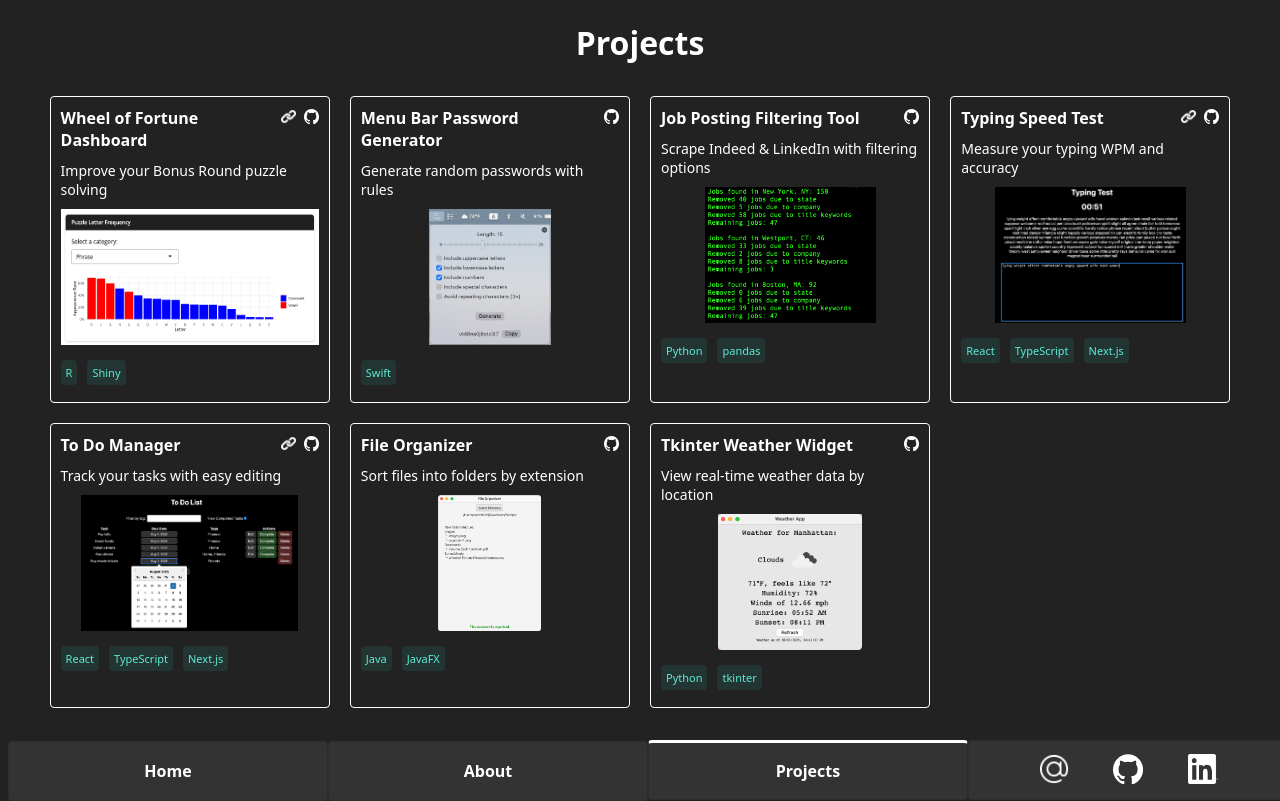
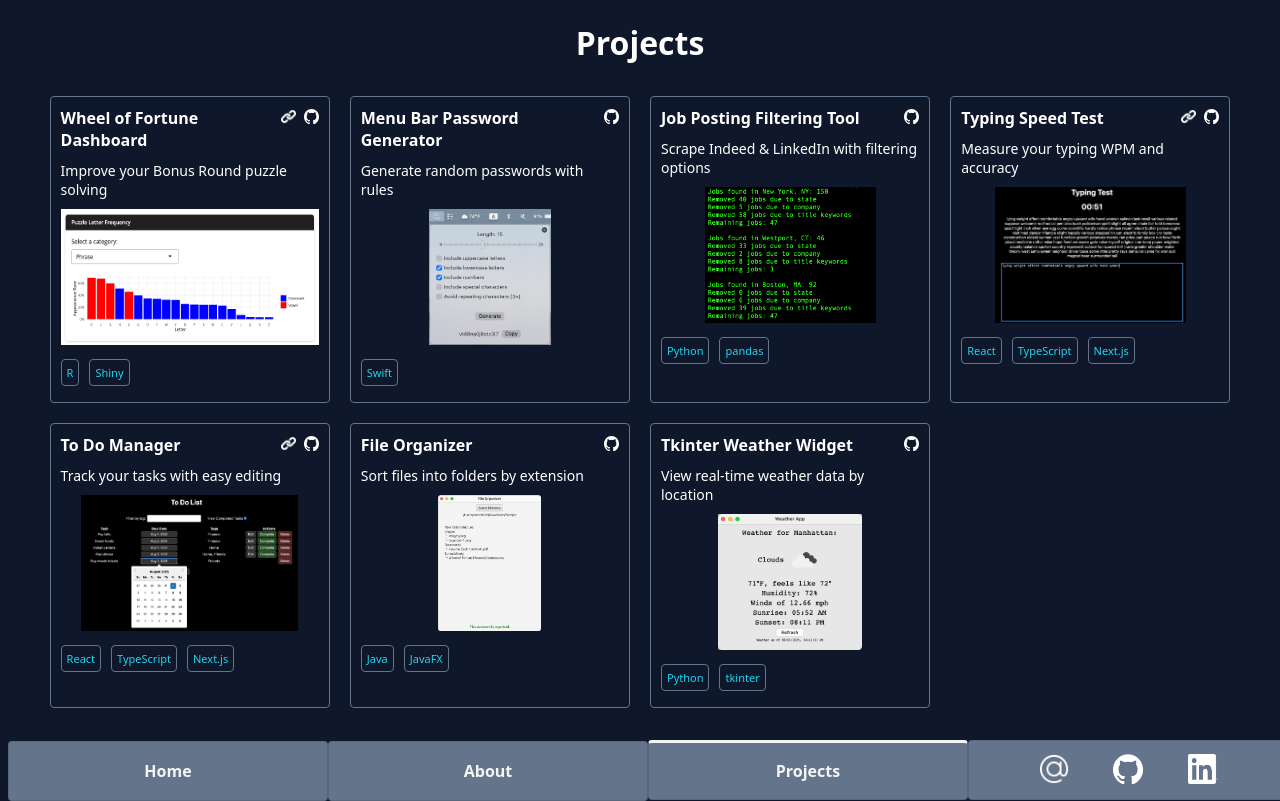
Before and after one commit to zkornbluth/zkornbluth.github.io, a Next.js app: page / in a window 1280 px wide. Both pictures are taken after a click on the button "Projects". Built offline with nearby package versions, Linux system fonts and the light colour scheme.

Commit message:
Updated color scheme

```diff
--- a/app/styles.css
+++ b/app/styles.css
@@ -1,7 +1,7 @@
 body {
     text-align: center;
     font-family: system-ui,-apple-system,system-ui,"Helvetica Neue",Helvetica,Arial,sans-serif;
-    background-color: #222222;
+    background-color: #0F172A;
     color: white;
 }
 
@@ -16,8 +16,8 @@ body {
 .bottom-button {
     width: 25%;
     height: 60px;
-    color: white;
-    background-color: #333333;
+    color: #F4F4F4;
+    background-color: #64748B;
     border: 1px solid rgba(0, 0, 0, 0.1);
     border-radius: .25rem;
     box-shadow: rgba(0, 0, 0, 0.02) 0 1px 3px 0;
@@ -38,19 +38,19 @@ body {
   transform: translateY(-1px);
   border-color: rgba(0, 0, 0, 0.15);
   box-shadow: rgba(0, 0, 0, 0.1) 0 4px 12px;
-  color: #BBBBBB;
+  color: #F4F4F4;
 }
 
 .bottom-button:active {
   background-color: #444444;
   border-color: rgba(0, 0, 0, 0.15);
   box-shadow: rgba(0, 0, 0, 0.06) 0 2px 4px;
-  color: #BBBBBB;
+  color: #F4F4F4;
   transform: translateY(0);
 }
 
 .bottom-button.active {
-  border-top: 3px solid white;
+  border-top: 3px solid #F4F4F4;
   font-weight: bold;
 }
 
@@ -58,7 +58,7 @@ body {
     width: 25%;
     height: 60px;
     color: white;
-    background-color: #333333;
+    background-color: #64748B;
     border: 1px solid rgba(0, 0, 0, 0.1);
     border-radius: .25rem;
     box-shadow: rgba(0, 0, 0, 0.02) 0 1px 3px 0;
@@ -82,7 +82,7 @@ body {
 
 .project-display {
   text-align: left;
-  border: 1px solid white;
+  border: 1px solid #64748B;
   border-radius: 0.25rem;
   padding: 10px;
   margin: 10px;
@@ -101,9 +101,10 @@ body {
   font-size: 11px;
   padding: 5px;
   margin-right: 10px;
-  background-color: rgba(45, 212, 191, 0.1);
-  color: rgb(94 234 212);
+  background-color: #0F172A;
+  color: #22D3EE;
   border-radius: 0.25rem;
+  border: 1px solid #64748B;
 }
 
 .project-tech-container {
```
